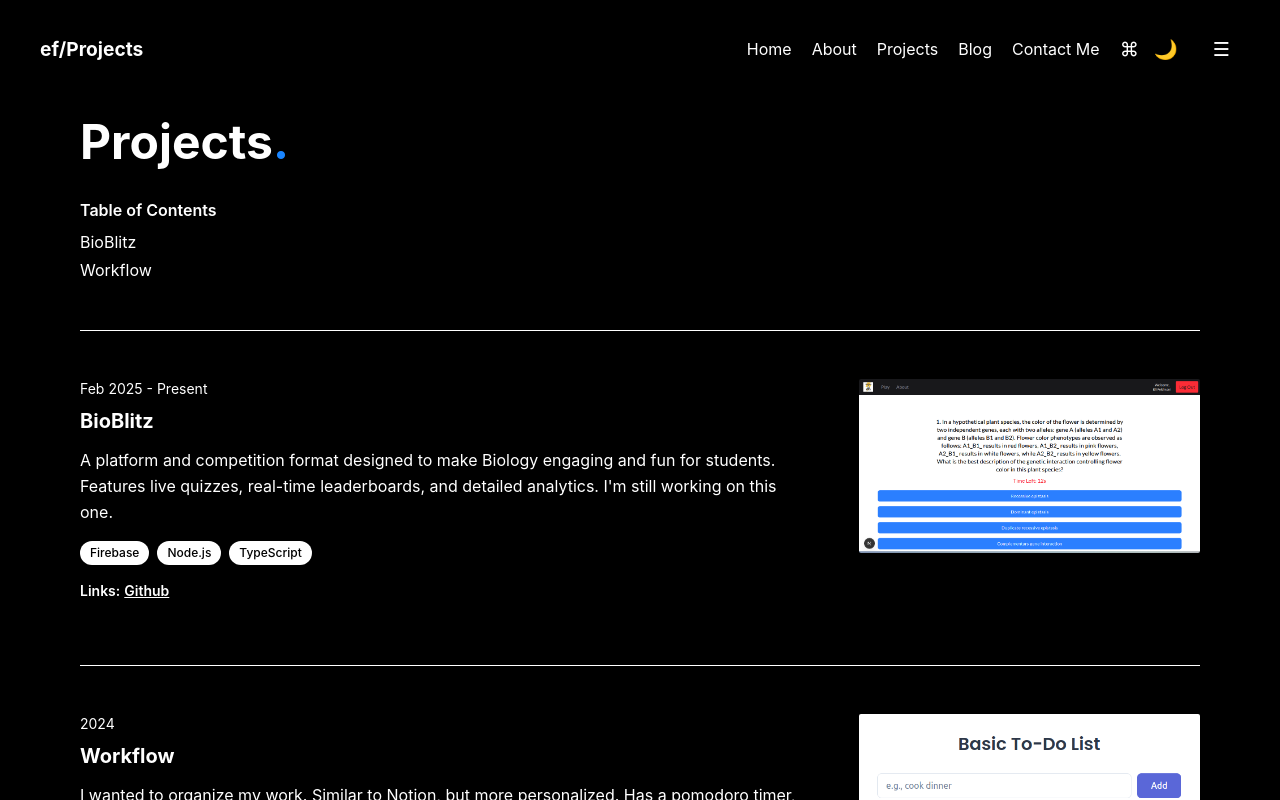
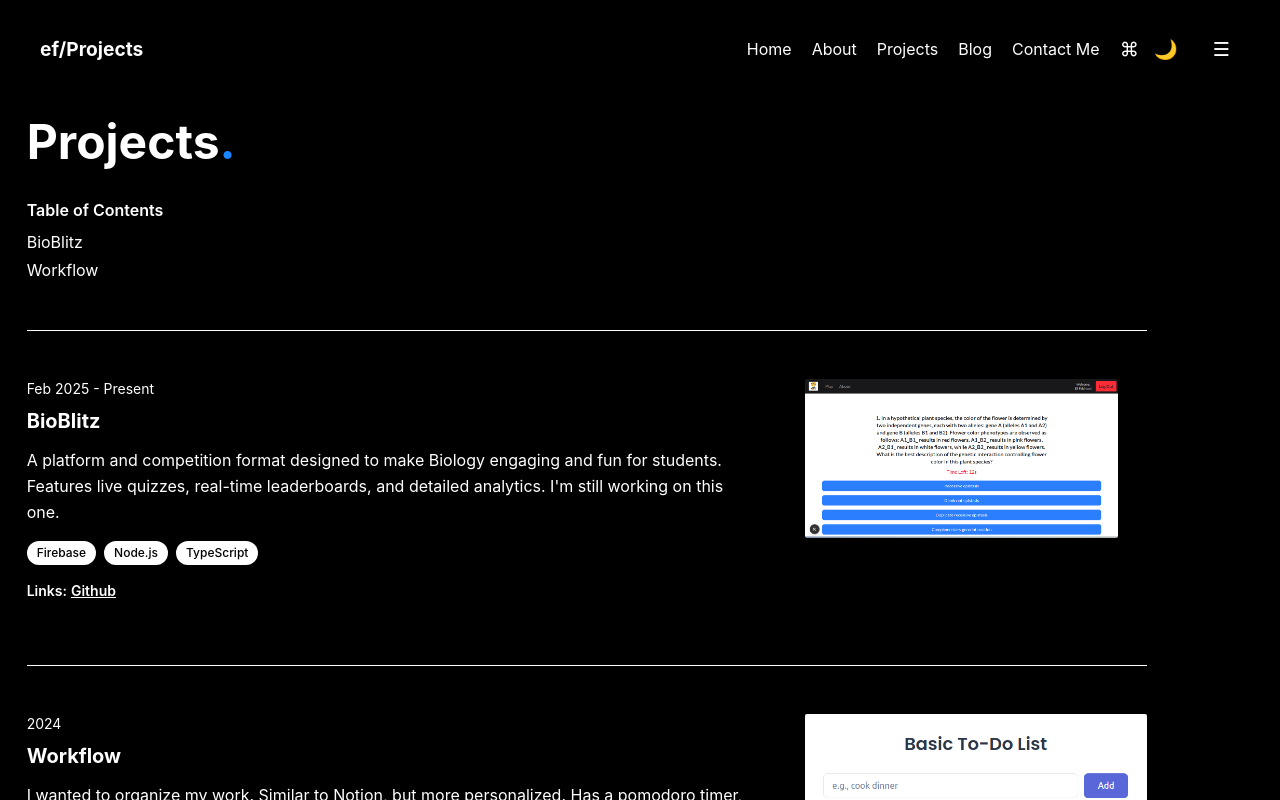
Before and after one commit to ElijahFeldman7/elijahfeldmanweb, a React (Create React App) app: page /projects in a window 1280 px wide. Shown: the top 800 px of the page. Built offline with nearby package versions, Linux system fonts and the light colour scheme.

Commit message:
projects

```diff
--- a/src/pages/Projects.js
+++ b/src/pages/Projects.js
@@ -3,8 +3,7 @@ import { Link } from 'react-router-dom';
 
 function Projects() {
   return (
-    <div className="min-h-screen flex flex-col justify-center">
-      {/* Increased padding for all screens, especially small ones, and ensure max-width is respected earlier */}
+    <div className="sm:w-11/12 md:w-11/12 min-h-screen flex flex-col justify-center">
       <main className="max-w-6xl mx-auto text-left pt-0 px-4 sm:px-6 md:px-8 flex-1 flex flex-col justify-start text-container">
         <div className="mt-8 flex items-start justify-between">
           <div>
@@ -40,8 +39,7 @@ function Projects() {
                 <a href="https://github.com/aarnav593/hacktj25" target="_blank" rel="noopener noreferrer" className="underline font-semibold text-white hover:text-white">Github</a>
               </div>
             </div>
-            {/* Added explicit small screen width for the image wrapper */}
-            <div className="md:col-span-1 mt-4 md:mt-0 w-full sm:w-11/12 mx-auto md:w-auto md:mx-0">
+            <div className="md:col-span-1 mt-4 md:mt-0 w-full sm:w-11/12 md:w-11/12 mx-auto md:w-auto md:mx-0">
               <img src="/bioblitz.png" alt="Elijah Feldman BioBlitz Project Screenshot" className="rounded-sm shadow-md hover:shadow-xl transition-shadow duration-300 w-full h-auto" width="600" height="400" />
             </div>
           </div>
@@ -64,7 +62,6 @@ function Projects() {
                 <a href="https://elijahfeldman7.github.io/to-do-list" target="_blank" rel="noopener noreferrer" className="underline font-semibold text-white hover:text-white">To-Do List Website</a>
               </div>
             </div>
-            {/* Added explicit small screen width for the image wrapper */}
             <div className="md:col-span-1 mt-4 md:mt-0 flex flex-col gap-4 w-full sm:w-11/12 mx-auto md:w-auto md:mx-0">
               <img src="/to-do.png" alt="Workflow To-Do Screenshot" className="rounded-sm shadow-md hover:shadow-xl transition-shadow duration-300 w-full h-auto" width="600" height="400" />
               <img src="/workflow.png" alt="Workflow Main Screenshot" className="rounded-sm shadow-md hover:shadow-xl transition-shadow duration-300 w-full h-auto" width="600" height="400" />
```
